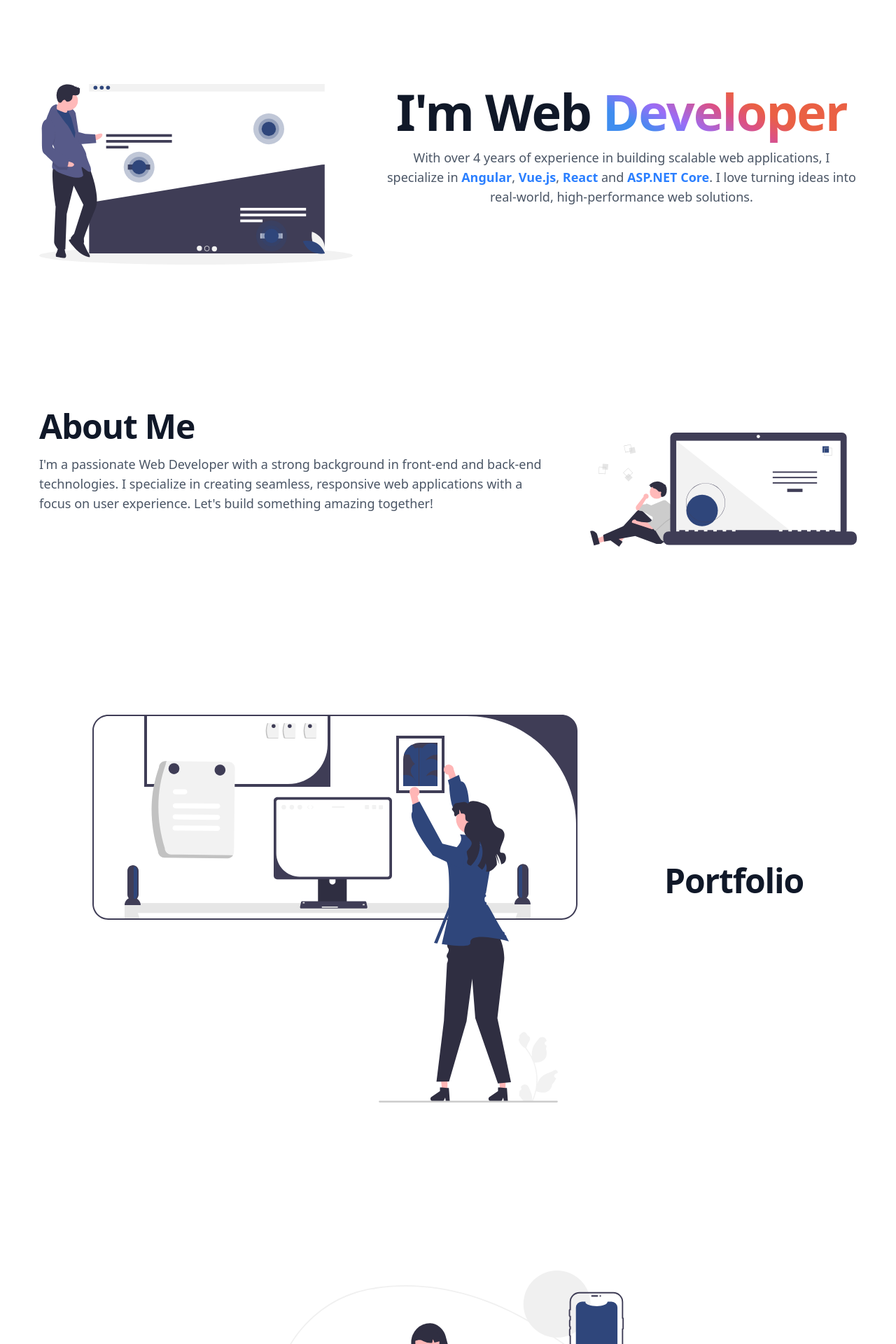
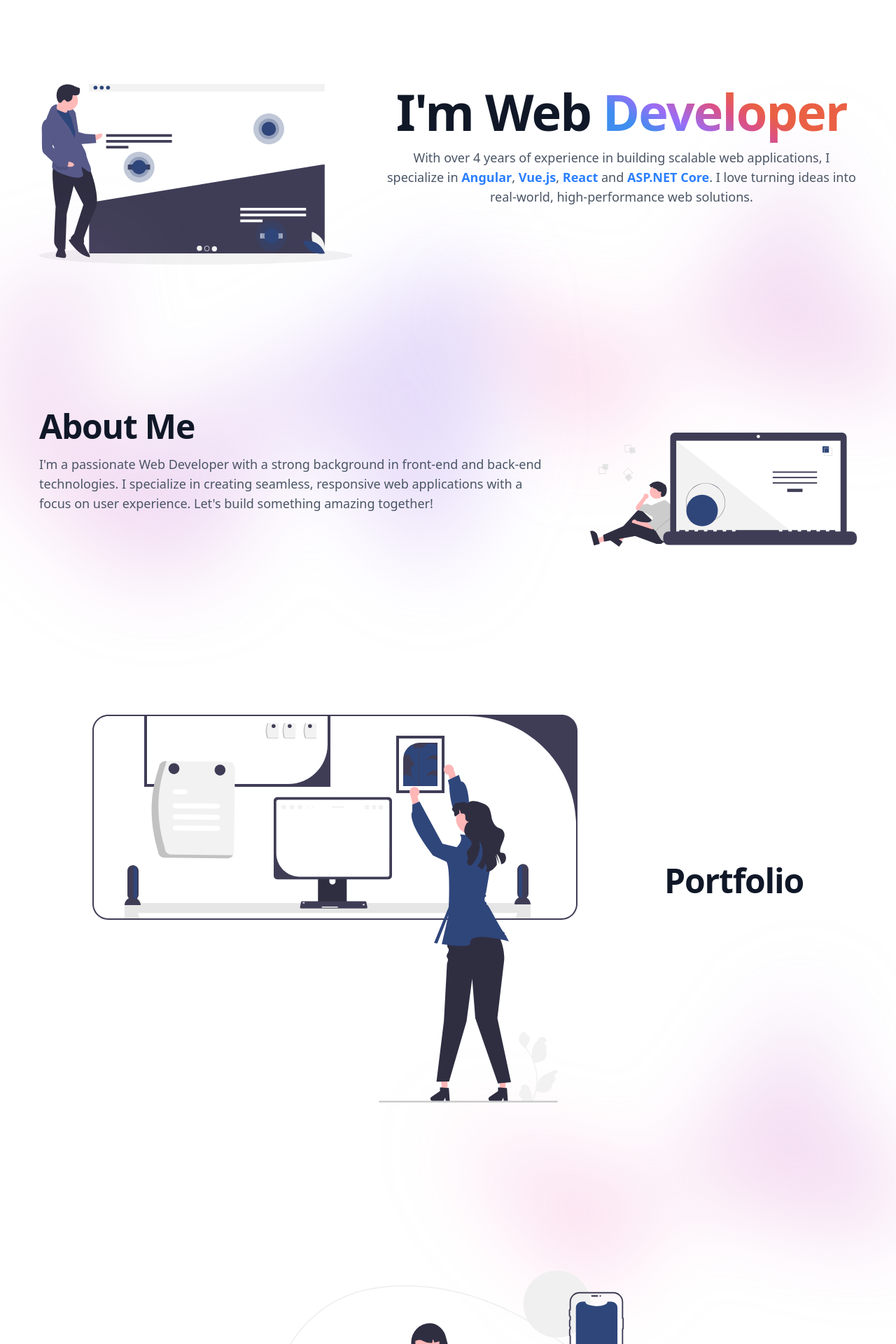
Before and after one commit to jirasakjk/fook-fixx-web, an Angular app: page /web in a window 1280 px wide. Shown: the part 120-2040 px from the top of the page at 70% size. Built offline with nearby package versions, Linux system fonts and the light colour scheme.

Commit message:
add bg color

```diff
--- a/src/app/components/web-page/web-page.component.html
+++ b/src/app/components/web-page/web-page.component.html
@@ -1,5 +1,5 @@
 <div class="bg-white">
-    <header class="fixed inset-x-0 top-0 z-50 bg-white/50 backdrop-blur-md w-full">
+    <header class="fixed inset-x-0 top-0 z-50 bg-white/10 backdrop-blur-md w-full">
         <nav class="flex items-center justify-between p-6 lg:px-8" aria-label="Global">
             <div class="flex lg:flex-1">
                 <a class="-m-1.5 p-1.5 flex items-center">
@@ -69,6 +69,9 @@
     </header>
 
     <div class="relative isolate px-6 pt-14 pb-14 mt-20 lg:px-8 flex items-center justify-evenly">
+        <!-- <div class="absolute inset-x-0 -top-40 -z-10 transform-gpu overflow-hidden blur-3xl sm:-top-80" aria-hidden="true">
+            <div class="relative left-[calc(50%-11rem)] aspect-1155/678 w-[36.125rem] -translate-x-1/2 rotate-[30deg] bg-linear-to-tr from-[#ff80b5] to-[#9089fc] opacity-30 sm:left-[calc(50%-30rem)] sm:w-[72.1875rem]" style="clip-path: polygon(74.1% 44.1%, 100% 61.6%, 97.5% 26.9%, 85.5% 0.1%, 80.7% 2%, 72.5% 32.5%, 60.2% 62.4%, 52.4% 68.1%, 47.5% 58.3%, 45.2% 34.5%, 27.5% 76.7%, 0.1% 64.9%, 17.9% 100%, 27.6% 76.8%, 76.1% 97.7%, 74.1% 44.1%)"></div>
+        </div> -->
         <div class="p-6">
             <img class="mt-20"  src="assets/images/heatmap.svg" alt="img-heatmap" data-aos="fade-right">
         </div>
@@ -84,8 +87,14 @@
                 </p>
             </div>
         </div>
+        <div class="absolute inset-x-0 top-[calc(100%-13rem)] -z-10 transform-gpu overflow-hidden blur-3xl sm:top-[calc(100%-30rem)]" aria-hidden="true">
+            <div class="relative left-[calc(50%+3rem)] aspect-1155/678 w-[36.125rem] -translate-x-1/2 bg-linear-to-tr from-[#ff80b5] to-[#9089fc] opacity-30 sm:left-[calc(50%+36rem)] sm:w-[72.1875rem]" style="clip-path: polygon(74.1% 44.1%, 100% 61.6%, 97.5% 26.9%, 85.5% 0.1%, 80.7% 2%, 72.5% 32.5%, 60.2% 62.4%, 52.4% 68.1%, 47.5% 58.3%, 45.2% 34.5%, 27.5% 76.7%, 0.1% 64.9%, 17.9% 100%, 27.6% 76.8%, 76.1% 97.7%, 74.1% 44.1%)"></div>
+          </div>
     </div>
     <div id="about-me" class="relative isolate px-6 pt-14 pb-14 lg:px-8 flex items-center justify-evenly">
+        <div class="absolute inset-x-0 -top-40 -z-10 transform-gpu overflow-hidden blur-3xl sm:-top-80" aria-hidden="true">
+            <div class="relative left-[calc(50%-11rem)] aspect-1155/678 w-[36.125rem] -translate-x-1/2 rotate-[30deg] bg-linear-to-tr from-[#ff80b5] to-[#9089fc] opacity-30 sm:left-[calc(50%-30rem)] sm:w-[72.1875rem]" style="clip-path: polygon(74.1% 44.1%, 100% 61.6%, 97.5% 26.9%, 85.5% 0.1%, 80.7% 2%, 72.5% 32.5%, 60.2% 62.4%, 52.4% 68.1%, 47.5% 58.3%, 45.2% 34.5%, 27.5% 76.7%, 0.1% 64.9%, 17.9% 100%, 27.6% 76.8%, 76.1% 97.7%, 74.1% 44.1%)"></div>
+        </div>
         <div class="p-6">
             <div class="text-left">
                 <h2 class="text-3xl font-semibold tracking-tight text-balance text-gray-900 sm:text-5xl" data-aos="fade-right">About Me</h2>
@@ -110,9 +119,13 @@
 
             </div>
         </div>
+        <div class="absolute inset-x-0 top-[calc(100%-13rem)] -z-10 transform-gpu overflow-hidden blur-3xl sm:top-[calc(100%-30rem)]" aria-hidden="true">
+            <div class="relative left-[calc(50%+3rem)] aspect-1155/678 w-[36.125rem] -translate-x-1/2 bg-linear-to-tr from-[#ff80b5] to-[#9089fc] opacity-30 sm:left-[calc(50%+36rem)] sm:w-[72.1875rem]" style="clip-path: polygon(74.1% 44.1%, 100% 61.6%, 97.5% 26.9%, 85.5% 0.1%, 80.7% 2%, 72.5% 32.5%, 60.2% 62.4%, 52.4% 68.1%, 47.5% 58.3%, 45.2% 34.5%, 27.5% 76.7%, 0.1% 64.9%, 17.9% 100%, 27.6% 76.8%, 76.1% 97.7%, 74.1% 44.1%)"></div>
+        </div>
     </div>
 
     <div id="contact-me" class="relative isolate px-6 pt-14 pb-14 lg:px-8 flex items-center justify-evenly">
+
         <div class="p-6">
             <div class="text-left">
                 <h2 class="text-3xl font-semibold tracking-tight text-balance text-gray-900 sm:text-5xl" data-aos="fade-right">Contract</h2>
@@ -128,4 +141,7 @@
             <img class="mt-20"  src="assets/images/contact-us.svg" alt="img-contact" data-aos="fade-left">
         </div>
     </div>
+    <footer class="pt-14 bg-white/50">
+
+    </footer>
 </div>
```
